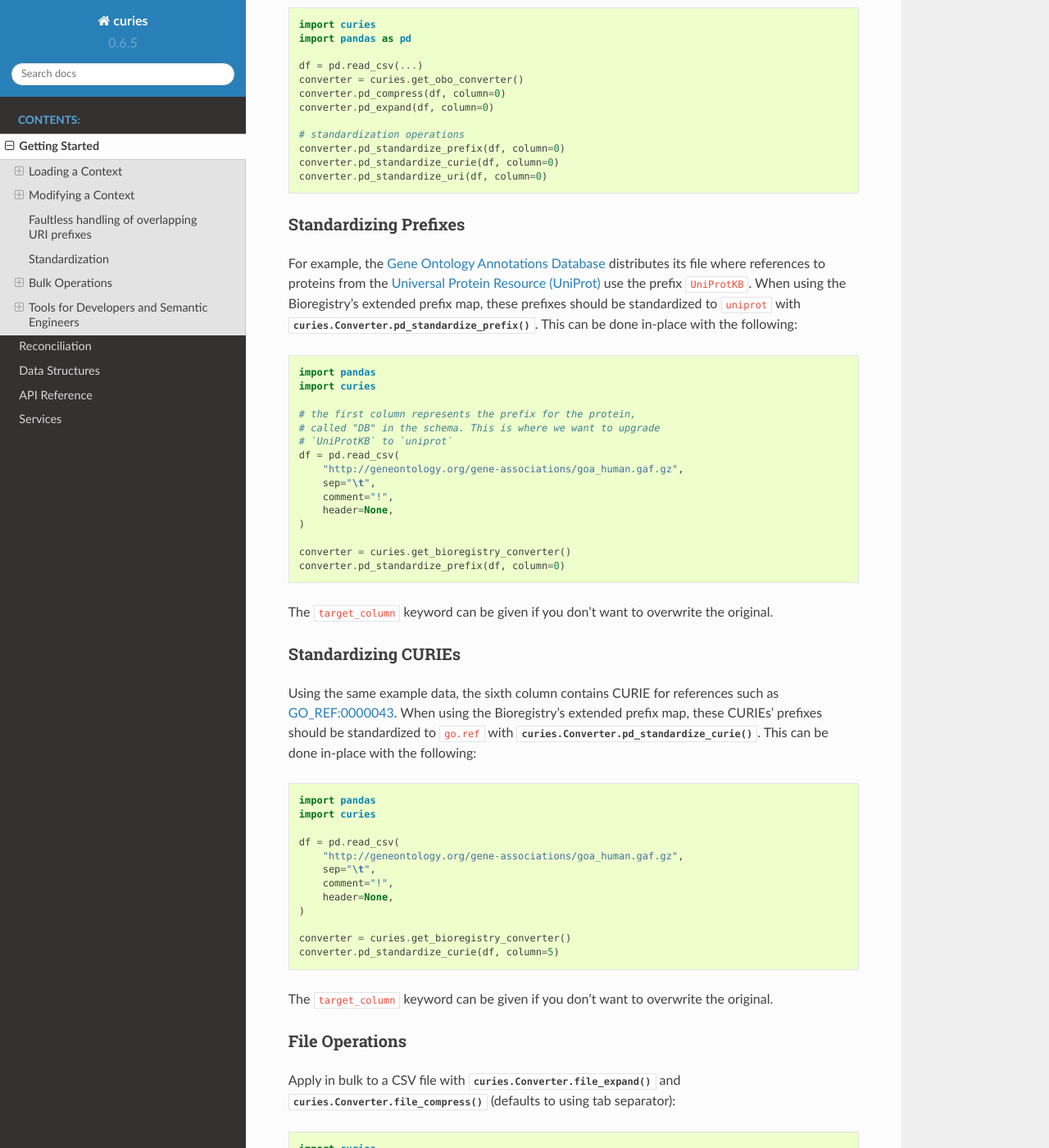
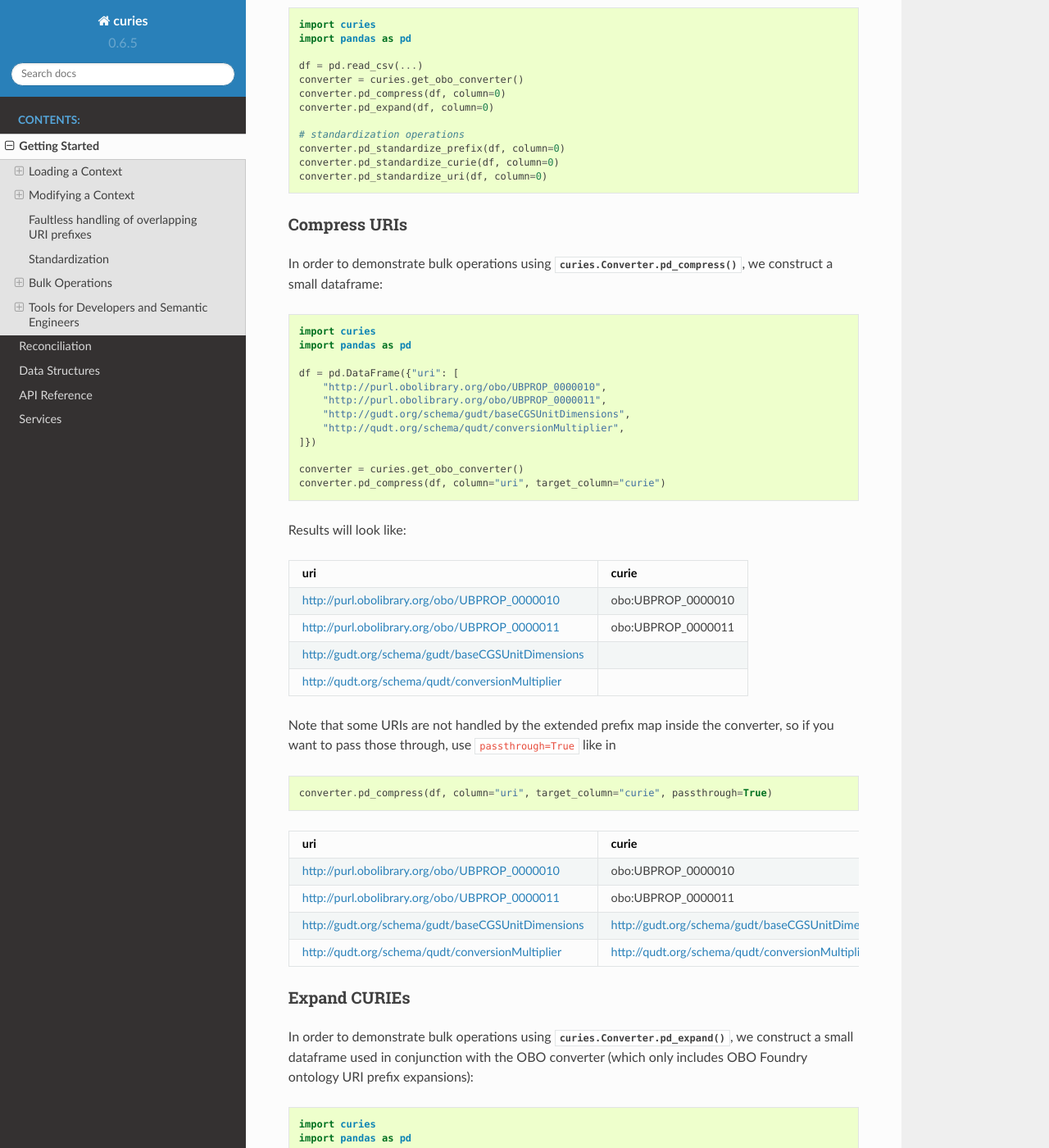
Before and after one commit to biopragmatics/curies, a Sphinx documentation site: the page built from docs/source/tutorial.rst, in a window 1280 px wide and 1400 px high, scrolled down 8184 px. Shown: the whole window at 82% size. Built offline with Sphinx 7.4.7 and the Read the Docs theme 2.0.0, drawn with Linux system fonts in a browser that asks for light colours; some of the changed text lies outside the part shown.

Commit message:
Update tutorial.rst

```diff
--- a/docs/source/tutorial.rst
+++ b/docs/source/tutorial.rst
@@ -422,15 +422,129 @@ Apply in bulk to a :class:`pandas.DataFrame` with :meth:`curies.Converter.pd_exp
     converter.pd_standardize_curie(df, column=0)
     converter.pd_standardize_uri(df, column=0)
 
+
+Compress URIs
+~~~~~~~~~~~~~
+In order to demonstrate bulk operations using :meth:`curies.Converter.pd_compress`,
+we construct a small dataframe:
+
+.. code-block:: python
+
+    import curies
+    import pandas as pd
+
+    df = pd.DataFrame({"uri": [
+        "http://purl.obolibrary.org/obo/UBPROP_0000010",
+        "http://purl.obolibrary.org/obo/UBPROP_0000011",
+        "http://gudt.org/schema/gudt/baseCGSUnitDimensions",
+        "http://qudt.org/schema/qudt/conversionMultiplier",
+    ]})
+
+    converter = curies.get_obo_converter()
+    converter.pd_compress(df, column="uri", target_column="curie")
+
+Results will look like:
+
+=================================================  ==================
+uri                                                curie
+=================================================  ==================
+http://purl.obolibrary.org/obo/UBPROP_0000010      obo:UBPROP_0000010
+http://purl.obolibrary.org/obo/UBPROP_0000011      obo:UBPROP_0000011
+http://gudt.org/schema/gudt/baseCGSUnitDimensions
+http://qudt.org/schema/qudt/conversionMultiplier
+=================================================  ==================
+
+Note that some URIs are not handled by the extended prefix map inside the converter, so if you want
+to pass those through, use ``passthrough=True`` like in
+
+.. code-block:: python
+
+    converter.pd_compress(df, column="uri", target_column="curie", passthrough=True)
+
+=================================================  =================================================
+uri                                                curie
+=================================================  =================================================
+http://purl.obolibrary.org/obo/UBPROP_0000010      obo:UBPROP_0000010
+http://purl.obolibrary.org/obo/UBPROP_0000011      obo:UBPROP_0000011
+http://gudt.org/schema/gudt/baseCGSUnitDimensions  http://gudt.org/schema/gudt/baseCGSUnitDimensions
+http://qudt.org/schema/qudt/conversionMultiplier   http://qudt.org/schema/qudt/conversionMultiplier
+=================================================  =================================================
+
+Expand CURIEs
+~~~~~~~~~~~~~
+In order to demonstrate bulk operations using :meth:`curies.Converter.pd_expand`,
+we construct a small dataframe used in conjunction with the OBO converter (which
+only includes OBO Foundry ontology URI prefix expansions):
+
+.. code-block:: python
+
+    import curies
+    import pandas as pd
+
+    df = pd.DataFrame({"curie": [
+        "GO:0000001",
+        "skos:exactMatch",
+    ]})
+
+    converter = curies.get_obo_converter()
+    converter.pd_expand(df, column="curie", target_column="uri")
+
+===============  =========================================
+curie            uri
+===============  =========================================
+GO:0000001       http://purl.obolibrary.org/obo/GO_0000001
+skos:exactMatch
+===============  =========================================
+
+Note that since ``skos`` is not in the OBO Foundry extended prefix map, no results are placed in
+the ``uri`` column. If you wan to pass through elements that can't be expanded, you can use
+``passthrough=True`` like in:
+
+.. code-block:: python
+
+    converter.pd_expand(df, column="curie", target_column="uri", passthrough=True)
+
+===============  =========================================
+curie            uri
+===============  =========================================
+GO:0000001       http://purl.obolibrary.org/obo/GO_0000001
+skos:exactMatch  skos:exactMatch
+===============  =========================================
+
+Alternatively, chaining together multiple converters (such as the Bioregistry) will yield better results
+
+.. code-block:: python
+
+    import curies
+    import pandas as pd
+
+    df = pd.DataFrame({"curie":  [
+        "GO:0000001",
+        "skos:exactMatch",
+    ]})
+
+    converter = curies.chain([
+        curies.get_obo_converter(),
+        curies.get_bioregistry_converter(),
+    ])
+    converter.pd_expand(df, column="curie", target_column="uri")
+
+===============  ==============================================
+curie            uri
+===============  ==============================================
+GO:0000001       http://purl.obolibrary.org/obo/GO_0000001
+skos:exactMatch  http://www.w3.org/2004/02/skos/core#exactMatch
+===============  ==============================================
+
 Standardizing Prefixes
 ~~~~~~~~~~~~~~~~~~~~~~
-For example, the `Gene Ontology Annotations Database <https://geneontology.org/docs/go-annotations/>`_
+The `Gene Ontology (GO) Annotations Database <https://geneontology.org/docs/go-annotations/>`_
 distributes its file where references to proteins from the `Universal Protein Resource (UniProt)
 <https://www.uniprot.org/>`_ use the prefix ``UniProtKB``. When using the Bioregistry's extended prefix map,
 these prefixes should be standardized to ``uniprot`` with :meth:`curies.Converter.pd_standardize_prefix`.
 This can be done in-place with the following:
 
-.. code-block::
+.. code-block:: python
 
     import pandas
     import curies
@@ -452,12 +566,12 @@ The ``target_column`` keyword can be given if you don't want to overwrite the or
 
 Standardizing CURIEs
 ~~~~~~~~~~~~~~~~~~~~~~
-Using the same example data, the sixth column contains CURIE for references such as
+Using the same example data from GO, the sixth column contains CURIE for references such as
 `GO_REF:0000043 <https://bioregistry.io/go.ref:0000043>`_. When using the Bioregistry's extended prefix map,
 these CURIEs' prefixes should be standardized to ``go.ref`` with :meth:`curies.Converter.pd_standardize_curie`.
 This can be done in-place with the following:
 
-.. code-block::
+.. code-block:: python
 
     import pandas
     import curies
```
